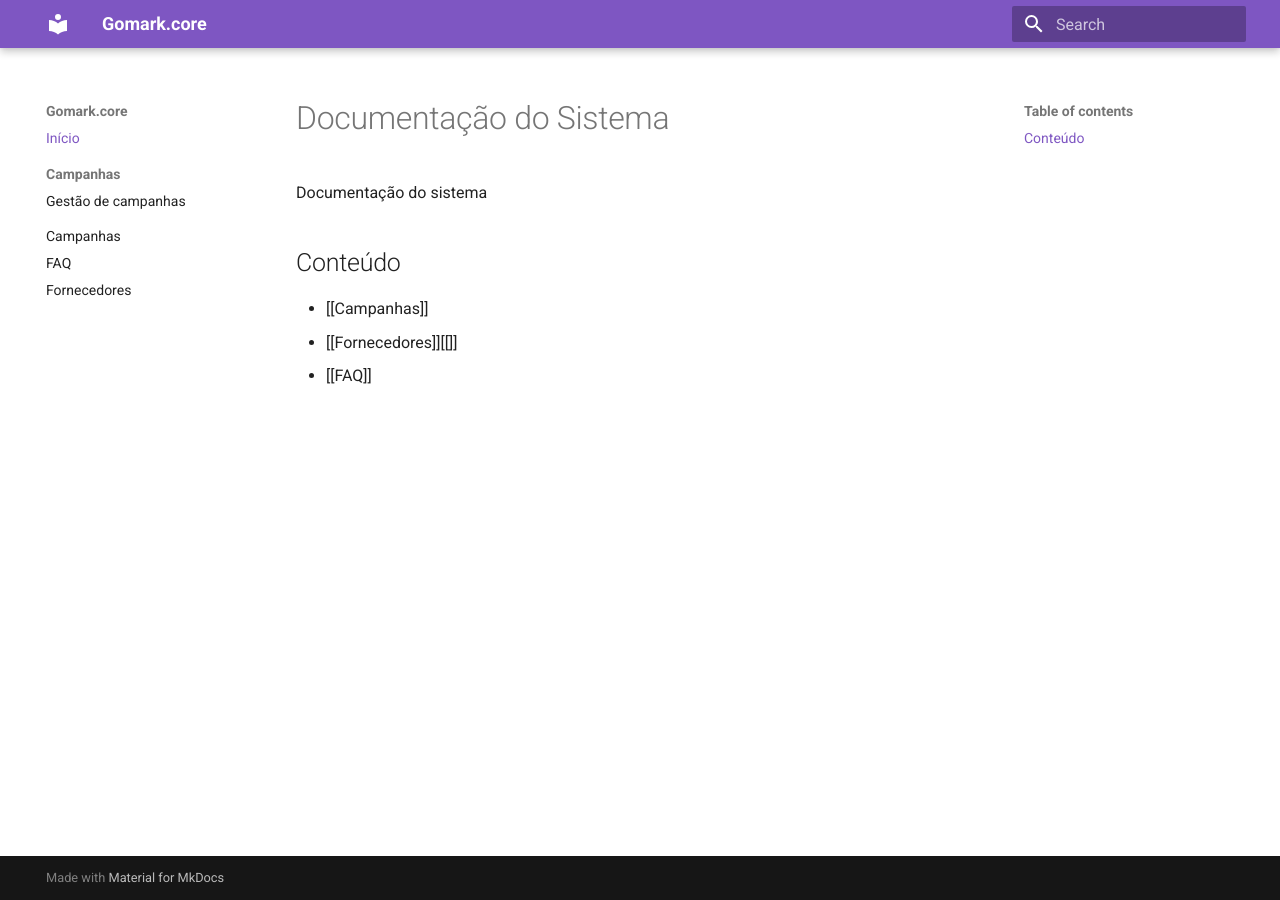
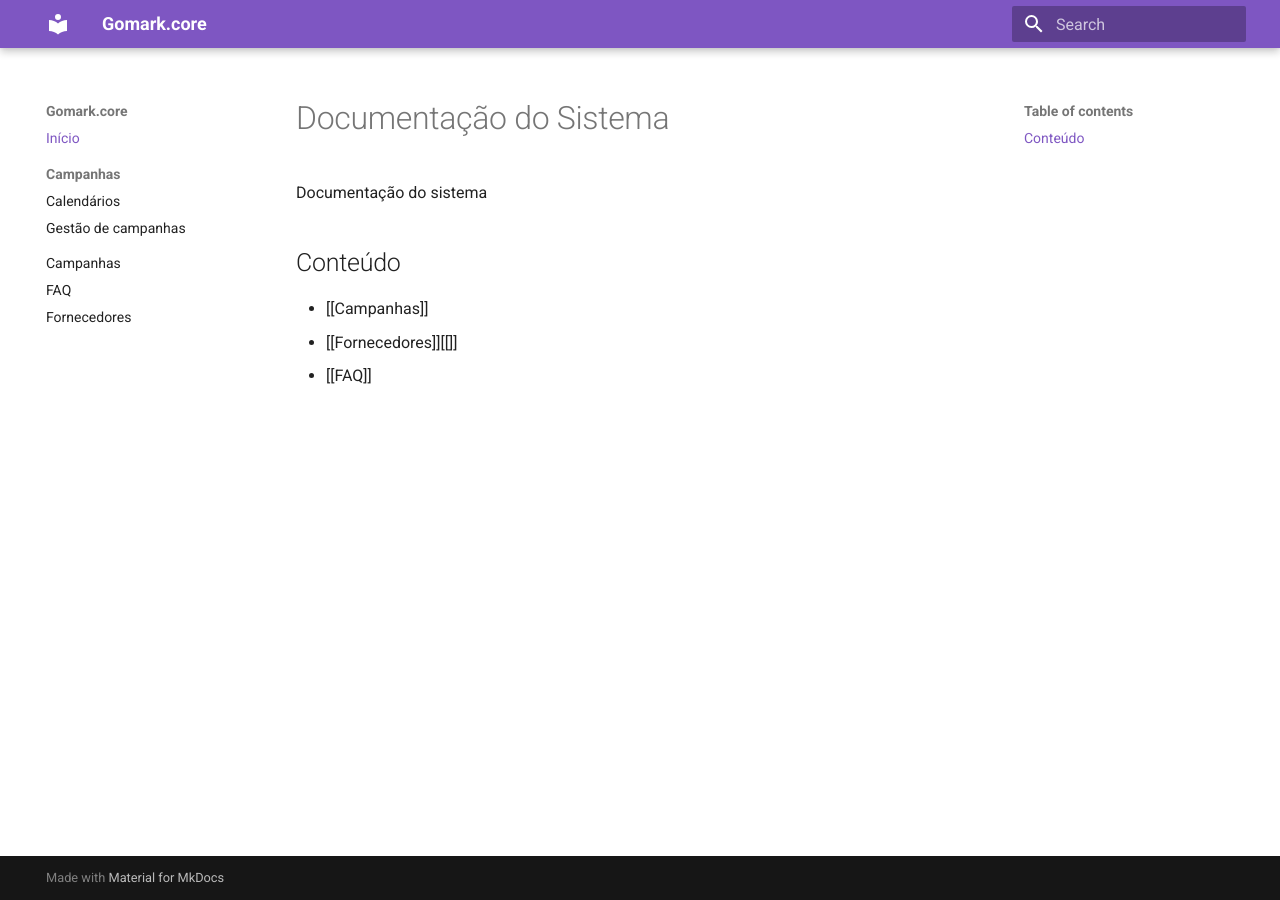
Before and after one commit to suporte552/documentacao, an MkDocs documentation site: the page built from docs/index.md, in a window 1280 px wide. Built offline with MkDocs 1.6.1 and Material for MkDocs 9.7.7, drawn with Linux system fonts in a browser that asks for light colours.

Commit message:
Update mkdocs.yml

```diff
--- a/mkdocs.yml
+++ b/mkdocs.yml
@@ -21,6 +21,7 @@ markdown_extensions:
 nav:
   - Início: index.md
   - Campanhas:
+      - Calendários: Campanhas/Calendários.md
       - Gestão de campanhas: Campanhas/Gestão de campanhas.md
   - Campanhas: Campanhas.md
   - FAQ: FAQ.md
```
